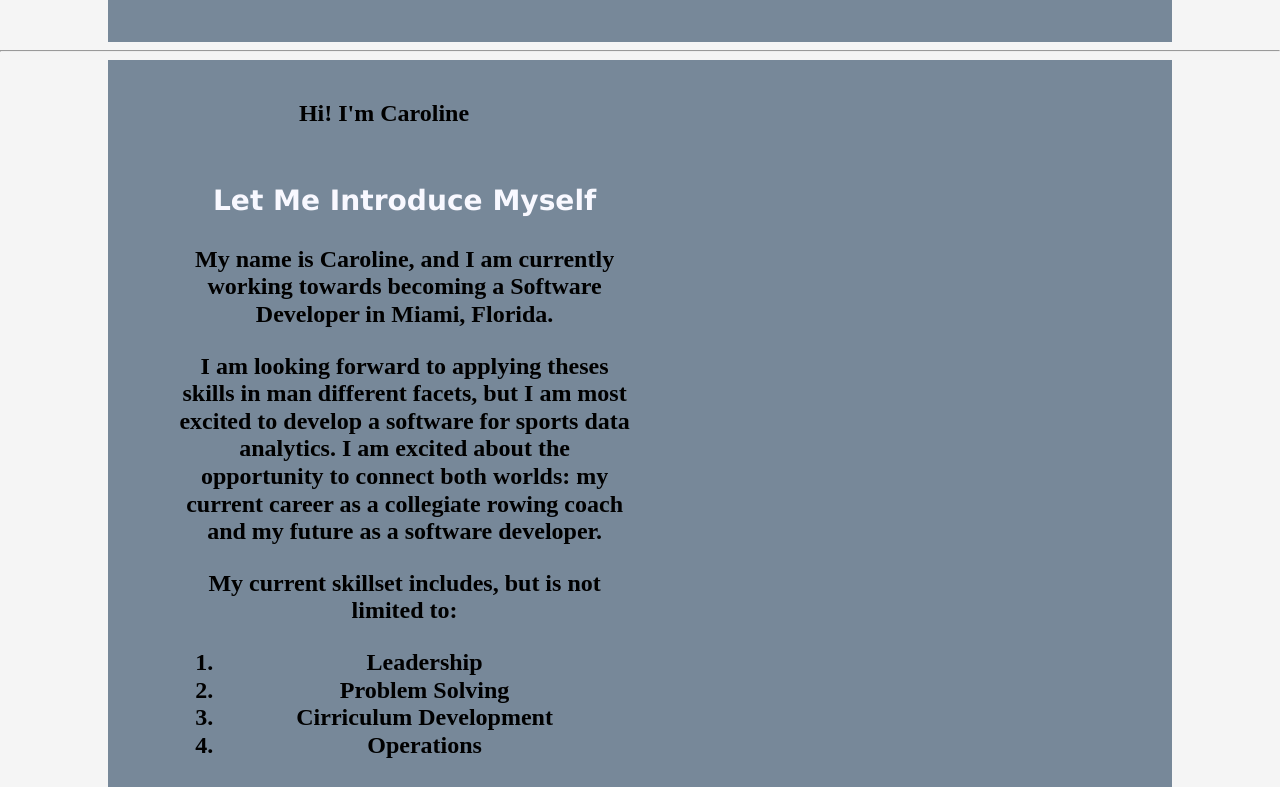
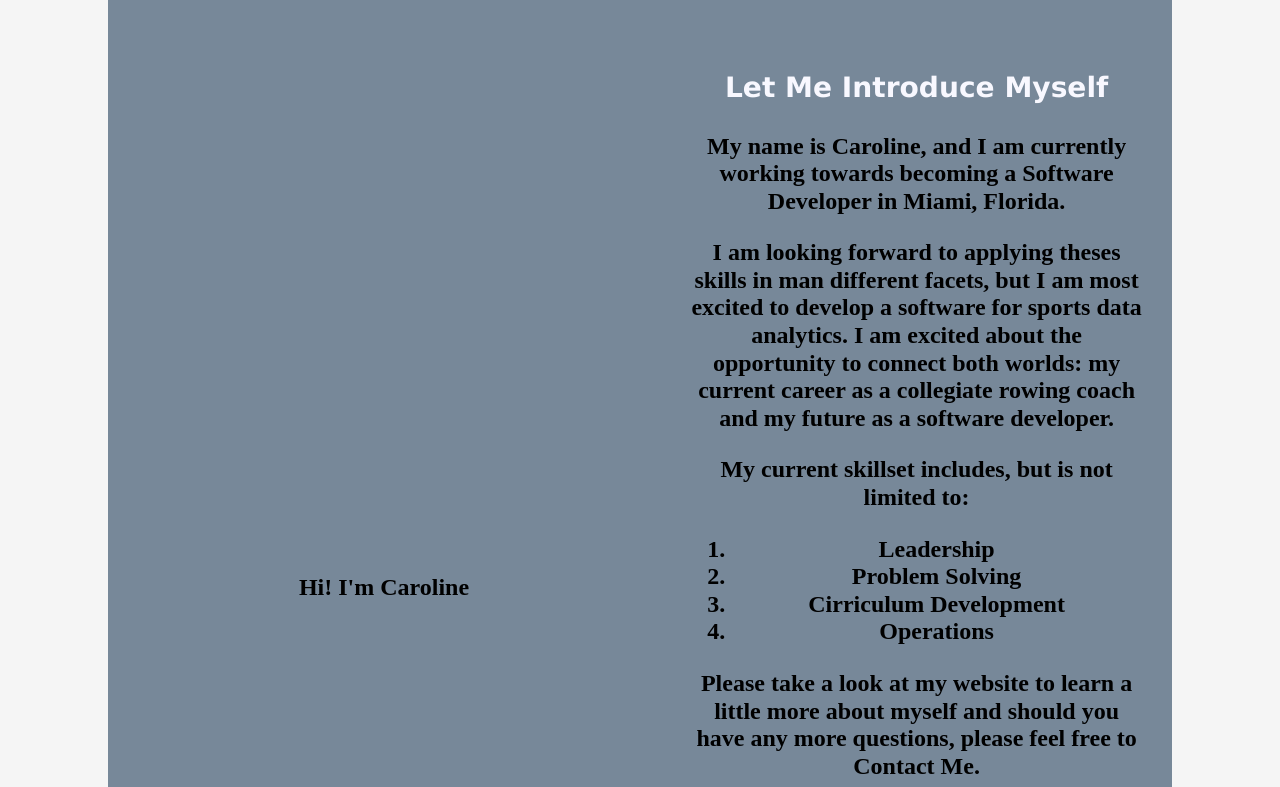
Before and after one commit to CarolineThinkful/Portfolio-1, a plain HTML site: page index.html in a window 1280 px wide. Shown: the part 180-967 px from the top of the page. Drawn offline with nearby package versions, Linux system fonts and the light colour scheme; a script that the page names is missing.

Commit message:
Update style.css

```diff
--- a/style.css
+++ b/style.css
@@ -30,7 +30,7 @@ hr {
   color: white;
 }
 
-div {
+article {
   width: 80%;
   display: grid;
   grid-template-columns: 1fr 1fr;
```
